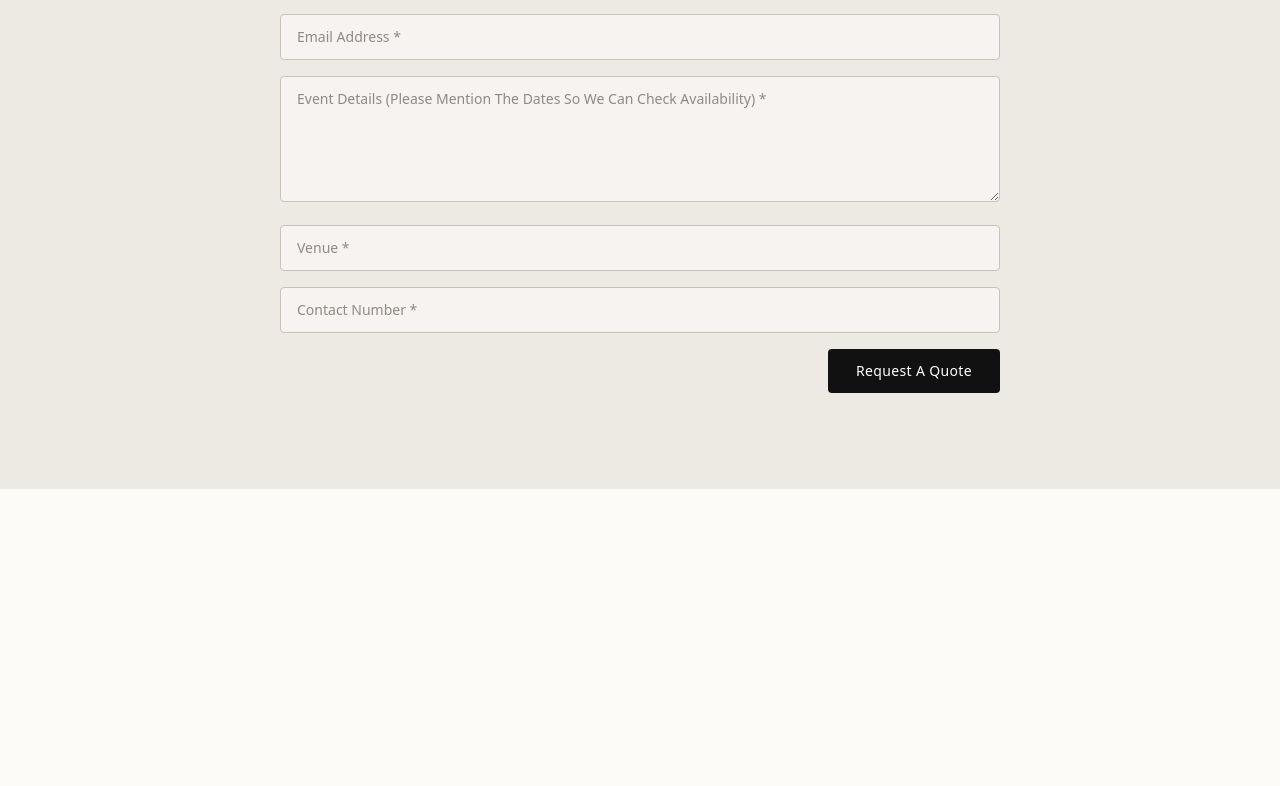
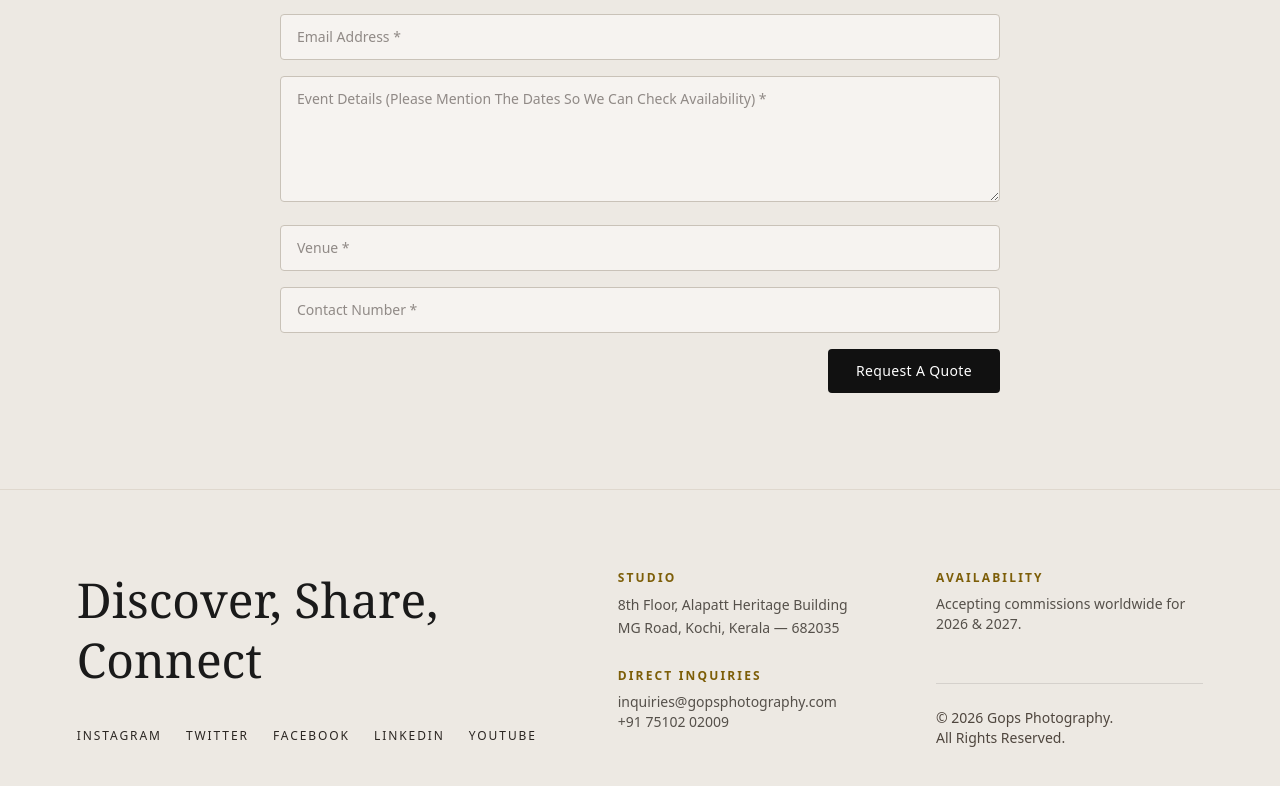
Before and after one commit to gopikakgopalan/GopikaPhoto, a React (Vite) app: page / in a window 1280 px wide. Shown: the part 4458-5244 px from the top of the page. Before the commit the page ends 4947 px from the top, so only its background shows below. Built offline with nearby package versions, Linux system fonts and the light colour scheme.

Commit message:
Footer section added

```diff
--- a/src/App.jsx
+++ b/src/App.jsx
@@ -4,6 +4,7 @@ import Hero from './components/Hero'
 import About from './components/About'
 import Gallery from './components/Gallery'
 import Inquiry from './components/Inquiry'
+import Footer from './components/Footer'
 
 function App() {
   const [count, setCount] = useState(0)
@@ -15,6 +16,7 @@ function App() {
       <About />
       <Gallery />
       <Inquiry />
+      <Footer />
       </div>
   )
 }
--- /dev/null
+++ b/src/components/Footer.jsx
@@ -0,0 +1,45 @@
+const socials = ["Instagram", "Twitter", "Facebook", "Linkedin", "Youtube"];
+
+export default function Footer() {
+  return (
+    <footer id="contact" className="border-t border-[#dfd8ce] bg-[#ede9e3] px-[6vw] py-16 md:py-20">
+      <div className="mx-auto flex max-w-[1400px] flex-col gap-12 md:flex-row md:justify-between md:gap-[4vw]">
+        <div className="flex flex-col gap-8 md:flex-[2.2]">
+          <h2 className="font-serif text-4xl font-normal leading-tight text-[#1a1a1a] lg:text-5xl">Discover, Share, Connect</h2>
+          <ul className="m-0 flex list-none flex-wrap gap-x-6 gap-y-2 p-0">
+            {socials.map((s) => (
+              <li key={s}>
+                <a href="#" className="text-xs font-medium uppercase tracking-[0.16em] text-[#2b2622] hover:text-accent">{s}</a>
+              </li>
+            ))}
+          </ul>
+        </div>
+
+        <div className="flex flex-col gap-7 md:flex-[1.2]">
+          <div>
+            <span className="mb-2 block text-xs font-bold uppercase tracking-[0.18em] text-accent">Studio</span>
+            <address className="text-sm font-light not-italic leading-relaxed text-[#55504a]">
+              8th Floor, Alapatt Heritage Building<br />MG Road, Kochi, Kerala — 682035
+            </address>
+          </div>
+          <div>
+            <span className="mb-2 block text-xs font-bold uppercase tracking-[0.18em] text-accent">Direct Inquiries</span>
+            <p className="text-sm font-light text-[#55504a]"><a href="mailto:inquiries@gopsphotography.com">inquiries@gopsphotography.com</a></p>
+            <p className="text-sm font-light text-[#55504a]"><a href="tel:+917510202009">+91 75102 02009</a></p>
+          </div>
+        </div>
+
+        <div className="flex flex-col justify-between gap-7 md:flex-[1.2]">
+          <div>
+            <span className="mb-2 block text-xs font-bold uppercase tracking-[0.18em] text-accent">Availability</span>
+            <p className="text-sm font-light text-[#55504a]">Accepting commissions worldwide for 2026 &amp; 2027.</p>
+          </div>
+          <div className="border-t border-black/10 pt-6 text-sm text-[#4f463e]">
+            <p>&copy; 2026 Gops Photography.</p>
+            <p>All Rights Reserved.</p>
+          </div>
+        </div>
+      </div>
+    </footer>
+  );
+}
```
